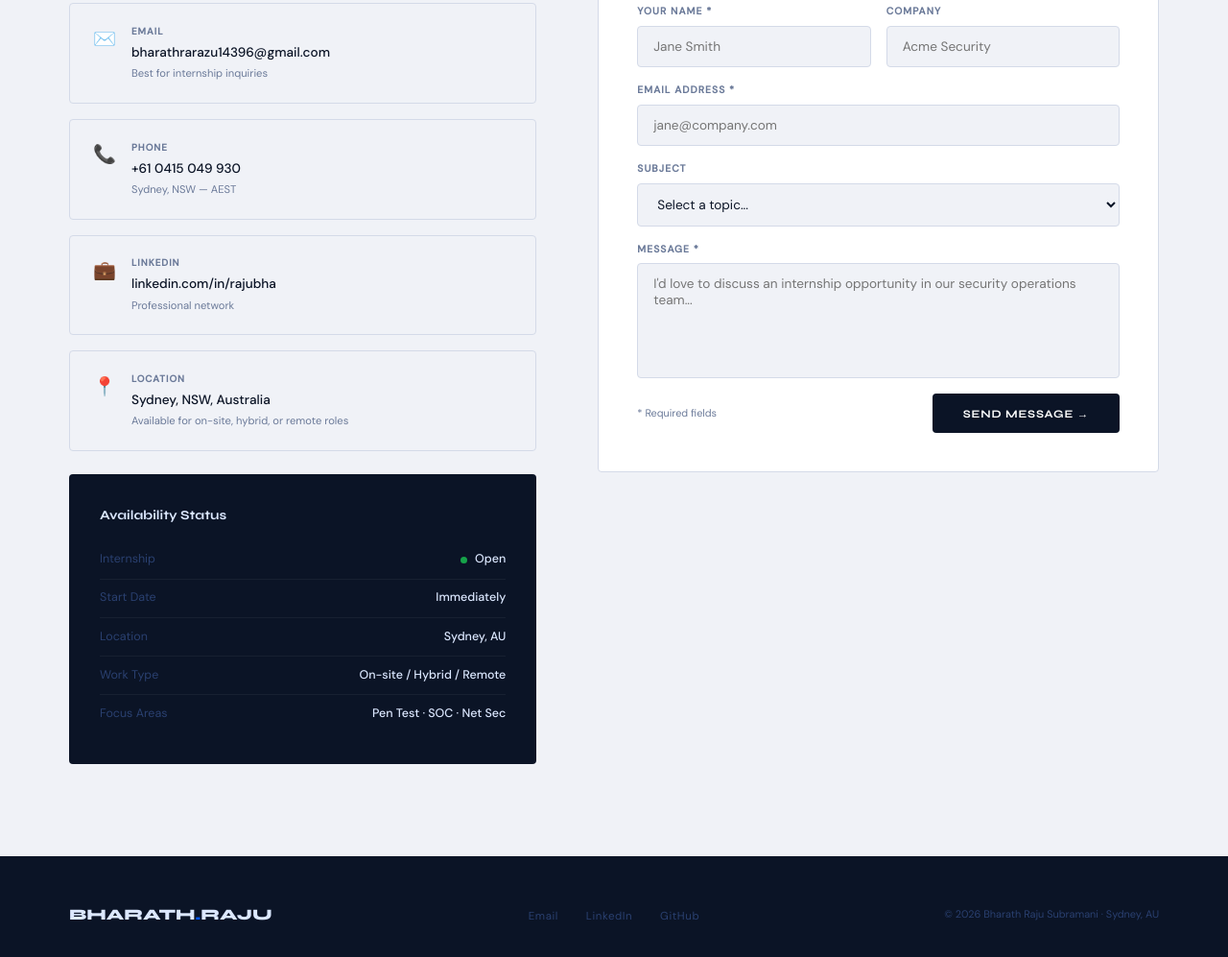
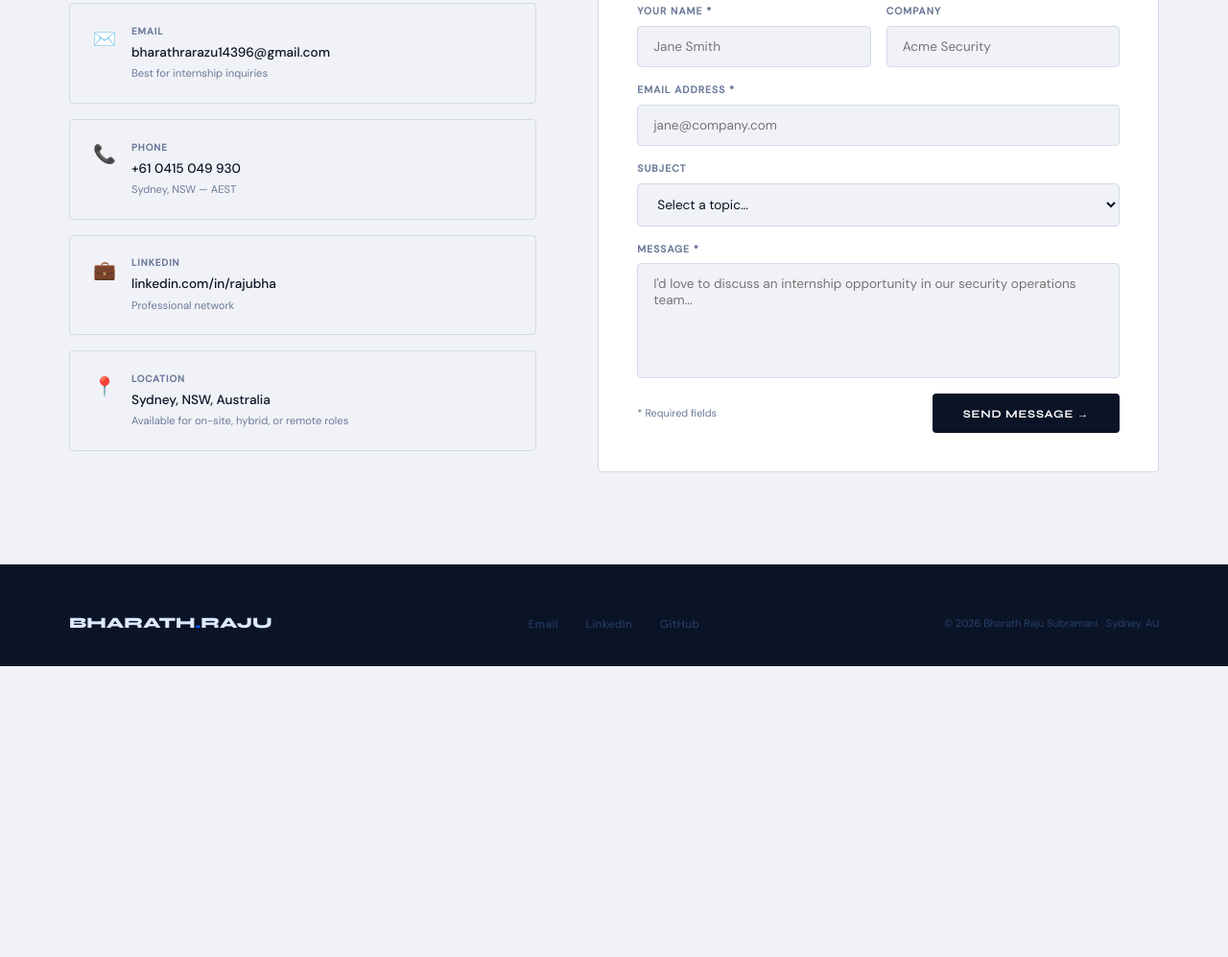
Before and after one commit to bharathraju-sec/bharathraju-sec.github.io, a plain HTML site: page pages/contact.html in a window 1280 px wide. Shown: the part 633-1630 px from the top of the page at 96% size. After the commit the page ends 1327 px from the top, so only its background shows below. Drawn offline with Linux system fonts and the light colour scheme.

Commit message:
Remove availability badge and widget from hero and contact sections

```diff
--- a/pages/contact.html
+++ b/pages/contact.html
@@ -28,10 +28,10 @@
           <h2 class="section-title" style="font-size:1.8rem;margin-bottom:.6rem;">Contact Details</h2>
           <p class="section-sub" style="margin-bottom:2rem;">Prefer email for role inquiries, LinkedIn for professional connection.</p>
           <div id="contact-cards" class="contact-cards reveal"></div>
-          <div class="avail-widget reveal reveal-delay-1">
+          <!--<div class="avail-widget reveal reveal-delay-1">
             <div class="aw-title">Availability Status</div>
             <div id="avail-widget-rows"></div>
-          </div>
+          </div> -->
         </div>
 
         <!-- Right: contact form (static — no data needed) -->
```
Also changed, not shown: index.html (+1 -1 lines), js/render.js (+4 -4 lines).
